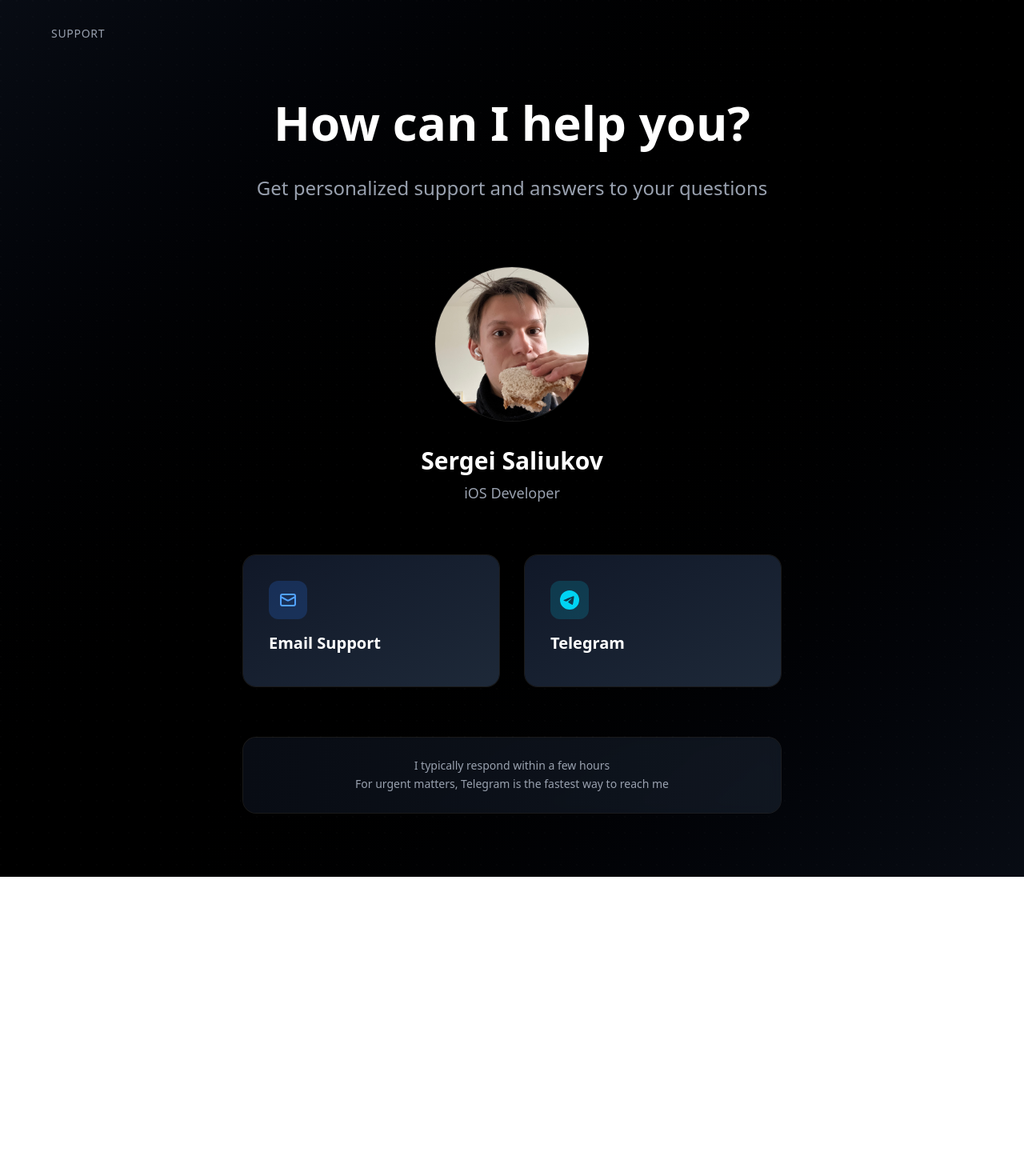
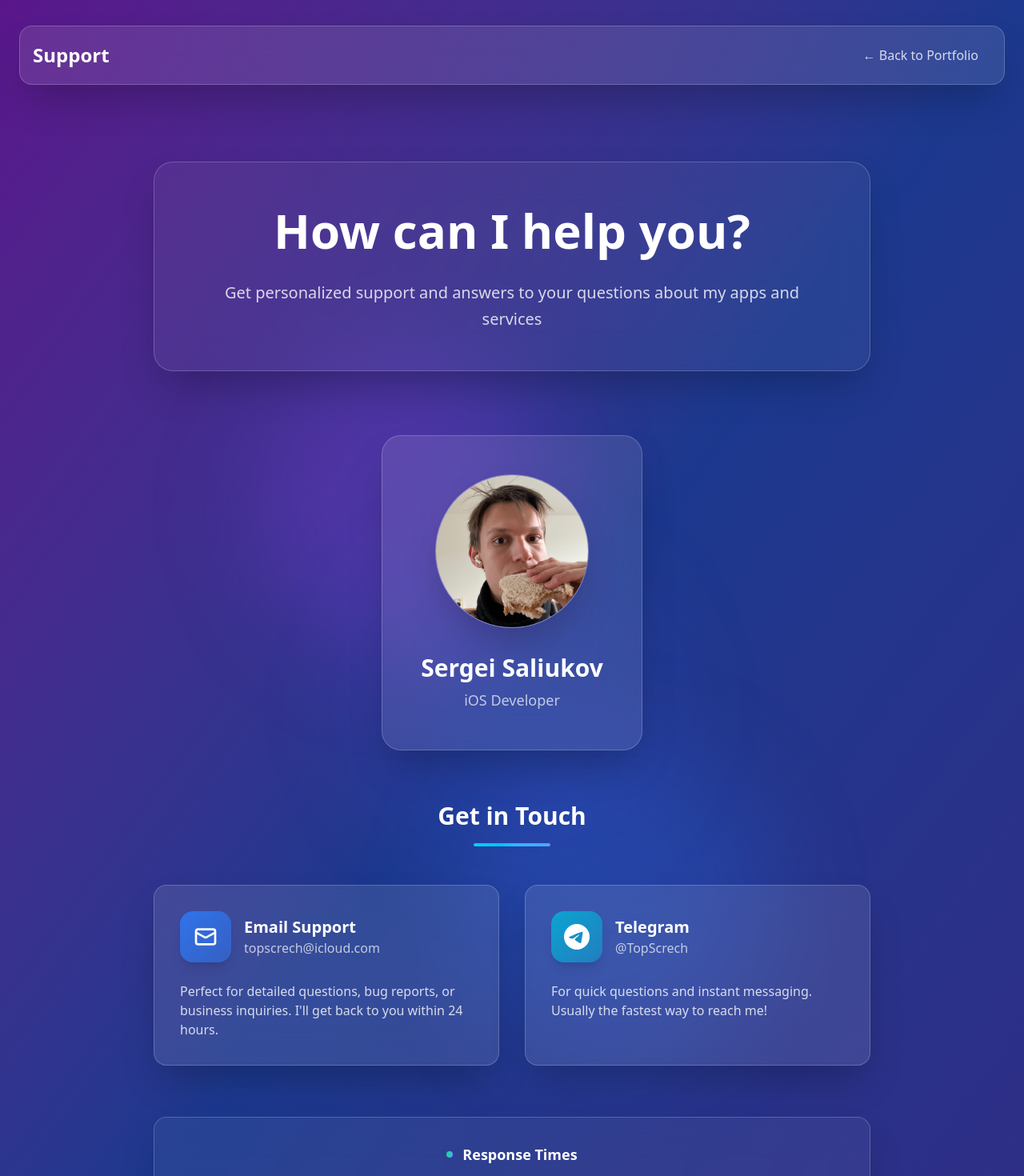
Before and after one commit to TopScrech/TopScrech-dev, a Nuxt app: page /app/support in a window 1280 px wide. Shown: the top 1470 px of the page at 80% size. Before the commit the page ends 1096 px from the top, so only its background shows below. Built offline with nearby package versions, Linux system fonts and the light colour scheme.

Commit message:
UI improvements

```diff
--- a/pages/app/support/index.vue
+++ b/pages/app/support/index.vue
@@ -1,101 +1,85 @@
 <template>
-  <div
-    class="min-h-screen bg-black text-white overflow-hidden relative"
-  >
-    <!-- Background gradient -->
-    <div
-      class="absolute inset-0 bg-gradient-to-br from-gray-900 via-black to-gray-900 opacity-50"
-    ></div>
-
-    <!-- Subtle grid pattern -->
-    <div
-      class="absolute inset-0 opacity-5"
-      style="
-        background-image: radial-gradient(
-          circle at 1px 1px,
-          rgba(255, 255, 255, 0.3) 1px,
-          transparent 0
-        );
-        background-size: 20px 20px;
-      "
-    ></div>
+  <div class="min-h-screen bg-gradient-to-br from-purple-900 via-blue-900 to-indigo-900 relative overflow-hidden">
+    <!-- Background decorative elements -->
+    <div class="absolute inset-0 overflow-hidden">
+      <div class="absolute top-1/4 left-1/4 w-96 h-96 bg-purple-500/20 rounded-full blur-3xl"></div>
+      <div class="absolute bottom-1/4 right-1/4 w-96 h-96 bg-blue-500/20 rounded-full blur-3xl"></div>
+      <div class="absolute top-1/2 left-1/2 transform -translate-x-1/2 -translate-y-1/2 w-96 h-96 bg-indigo-500/10 rounded-full blur-3xl"></div>
+    </div>
 
     <div class="relative z-10">
       <!-- Header -->
-      <header class="pt-8 pb-16 px-6 sm:px-8 lg:px-12">
-        <div class="max-w-6xl mx-auto">
-          <h1
-            class="text-sm font-medium text-gray-400 tracking-wider uppercase"
+      <header class="container mx-auto px-6 py-8">
+        <nav class="flex justify-between items-center backdrop-blur-xl bg-white/10 rounded-2xl p-4 border border-white/20 shadow-2xl">
+          <h1 class="text-2xl font-bold text-white">Support</h1>
+          <a
+            href="/"
+            class="text-white/80 hover:text-white transition-all duration-300 hover:backdrop-blur-sm hover:bg-white/10 px-4 py-2 rounded-lg"
           >
-            Support
-          </h1>
-        </div>
+            ← Back to Portfolio
+          </a>
+        </nav>
       </header>
 
       <!-- Main content -->
-      <main class="px-6 sm:px-8 lg:px-12 pb-20">
-        <div class="max-w-4xl mx-auto">
+      <main class="container mx-auto px-6 py-16">
         <!-- Hero section -->
-          <div class="text-center mb-20">
-              <h2
-                class="text-4xl sm:text-5xl lg:text-6xl font-bold text-white leading-tight mb-6"
-              >
+        <section class="text-center mb-20">
+          <div class="max-w-4xl mx-auto backdrop-blur-xl bg-white/5 rounded-3xl p-12 border border-white/20 shadow-2xl">
+            <h2 class="text-5xl md:text-6xl font-bold text-white mb-6 leading-tight">
               How can I help you?
             </h2>
-            <p
-              class="text-xl sm:text-2xl text-gray-400 max-w-3xl mx-auto leading-relaxed"
-            >
-              Get personalized support and answers to your questions
+            <p class="text-xl text-white/80 leading-relaxed">
+              Get personalized support and answers to your questions about my apps and services
             </p>
           </div>
+        </section>
 
         <!-- Profile section -->
-          <div
-            class="flex flex-col items-center justify-center mb-16 space-y-8"
-          >
+        <section class="flex flex-col items-center justify-center mb-16">
+          <div class="backdrop-blur-xl bg-white/10 rounded-3xl p-12 border border-white/20 shadow-2xl">
             <!-- Profile image -->
+            <div class="flex justify-center mb-8">
               <div class="relative group">
-              <div
-                class="w-32 h-32 sm:w-40 sm:h-40 lg:w-48 lg:h-48 rounded-full overflow-hidden ring-1 ring-white/10 backdrop-blur-sm"
-              >
+                <div class="w-32 h-32 sm:w-40 sm:h-40 lg:w-48 lg:h-48 rounded-full overflow-hidden backdrop-blur-sm bg-white/10 border border-white/20 shadow-2xl">
                   <img
                     src="/sergei.webp"
-                  alt="Profile"
+                    alt="Sergei Saliukov"
                     class="w-full h-full object-cover transition-transform duration-700 group-hover:scale-105"
                   />
+                </div>
               </div>
             </div>
 
             <!-- Name and title -->
             <div class="text-center space-y-2">
-              <h3
-                class="text-2xl sm:text-3xl font-semibold text-white"
-              >
+              <h3 class="text-2xl sm:text-3xl font-semibold text-white">
                 Sergei Saliukov
               </h3>
-              <p class="text-lg text-gray-400">iOS Developer</p>
+              <p class="text-lg text-white/70">iOS Developer</p>
             </div>
           </div>
+        </section>
 
         <!-- Contact options -->
-          <div class="max-w-2xl mx-auto">
-            <div
-              class="grid grid-cols-1 sm:grid-cols-2 gap-6 sm:gap-8"
-            >
+        <section class="max-w-4xl mx-auto">
+          <div class="text-center mb-12">
+            <h3 class="text-3xl font-bold text-white mb-4">
+              Get in Touch
+            </h3>
+            <div class="w-24 h-1 bg-gradient-to-r from-cyan-400 to-blue-400 mx-auto rounded-full"></div>
+          </div>
+
+          <div class="grid grid-cols-1 md:grid-cols-2 gap-8">
             <!-- Email contact -->
             <a
               href="mailto:topscrech@icloud.com"
-                class="group relative overflow-hidden rounded-2xl bg-gradient-to-br from-gray-900 to-gray-800 p-8 transition-all duration-300 hover:scale-105 hover:shadow-2xl hover:shadow-blue-500/20 ring-1 ring-white/10 hover:ring-blue-500/30"
+              class="group backdrop-blur-xl bg-white/10 rounded-2xl shadow-2xl hover:shadow-3xl hover:bg-white/15 transition-all duration-500 p-8 border border-white/20 hover:scale-105"
             >
-                <div
-                  class="absolute inset-0 bg-gradient-to-br from-blue-500/10 to-transparent opacity-0 group-hover:opacity-100 transition-opacity duration-300"
-                ></div>
-                <div class="relative z-10">
-                  <div
-                    class="w-12 h-12 rounded-xl bg-blue-500/20 flex items-center justify-center mb-4 group-hover:bg-blue-500/30 transition-colors duration-300"
-                  >
+              <div class="flex items-center mb-6">
+                <div class="w-16 h-16 rounded-2xl flex items-center justify-center mr-4 shadow-lg group-hover:scale-110 transition-transform duration-300 bg-gradient-to-br from-blue-500/80 to-blue-500/40">
                   <svg
-                      class="w-6 h-6 text-blue-400"
+                    class="w-8 h-8 text-white"
                     fill="none"
                     stroke="currentColor"
                     viewBox="0 0 24 24"
@@ -108,30 +92,30 @@
                     />
                   </svg>
                 </div>
-                  <h5
-                    class="text-xl font-semibold text-white mb-2 group-hover:text-blue-400 transition-colors duration-300"
-                  >
+                <div>
+                  <h4 class="text-xl font-semibold text-white group-hover:text-blue-400 transition-colors duration-300">
                     Email Support
-                  </h5>
+                  </h4>
+                  <p class="text-white/70">topscrech@icloud.com</p>
                 </div>
+              </div>
+              <p class="text-white/80">
+                Perfect for detailed questions, bug reports, or business inquiries.
+                I'll get back to you within 24 hours.
+              </p>
             </a>
 
             <!-- Telegram contact -->
             <a
-                href="https://t.me/topscrech"
+              href="https://t.me/TopScrech"
               target="_blank"
               rel="noopener noreferrer"
-                class="group relative overflow-hidden rounded-2xl bg-gradient-to-br from-gray-900 to-gray-800 p-8 transition-all duration-300 hover:scale-105 hover:shadow-2xl hover:shadow-cyan-500/20 ring-1 ring-white/10 hover:ring-cyan-500/30"
+              class="group backdrop-blur-xl bg-white/10 rounded-2xl shadow-2xl hover:shadow-3xl hover:bg-white/15 transition-all duration-500 p-8 border border-white/20 hover:scale-105"
             >
-                <div
-                  class="absolute inset-0 bg-gradient-to-br from-cyan-500/10 to-transparent opacity-0 group-hover:opacity-100 transition-opacity duration-300"
-                ></div>
-                <div class="relative z-10">
-                  <div
-                    class="w-12 h-12 rounded-xl bg-cyan-500/20 flex items-center justify-center mb-4 group-hover:bg-cyan-500/30 transition-colors duration-300"
-                  >
+              <div class="flex items-center mb-6">
+                <div class="w-16 h-16 rounded-2xl flex items-center justify-center mr-4 shadow-lg group-hover:scale-110 transition-transform duration-300 bg-gradient-to-br from-cyan-500/80 to-cyan-500/40">
                   <svg
-                      class="w-6 h-6 text-cyan-400"
+                    class="w-8 h-8 text-white"
                     fill="currentColor"
                     viewBox="0 0 24 24"
                   >
@@ -140,57 +124,72 @@
                     />
                   </svg>
                 </div>
-                  <h5
-                    class="text-xl font-semibold text-white mb-2 group-hover:text-cyan-400 transition-colors duration-300"
-                  >
+                <div>
+                  <h4 class="text-xl font-semibold text-white group-hover:text-cyan-400 transition-colors duration-300">
                     Telegram
-                  </h5>
+                  </h4>
+                  <p class="text-white/70">@TopScrech</p>
                 </div>
+              </div>
+              <p class="text-white/80">
+                For quick questions and instant messaging.
+                Usually the fastest way to reach me!
+              </p>
             </a>
-            </div>
           </div>
 
           <!-- Additional info -->
-          <div class="text-center mt-16 max-w-2xl mx-auto">
-            <div
-              class="p-6 rounded-2xl bg-gradient-to-r from-gray-900/50 to-gray-800/50 backdrop-blur-sm ring-1 ring-white/10"
-            >
-              <p class="text-gray-400 text-sm leading-relaxed">
-                I typically respond within a few hours
+          <div class="text-center mt-16">
+            <div class="backdrop-blur-xl bg-white/5 rounded-2xl p-8 border border-white/20 shadow-2xl">
+              <div class="flex items-center justify-center mb-4">
+                <div class="w-2 h-2 bg-gradient-to-r from-green-400 to-blue-400 rounded-full mr-3"></div>
+                <h4 class="text-lg font-semibold text-white">Response Times</h4>
+              </div>
+              <p class="text-white/80 leading-relaxed">
+                I typically respond within a few hours during business days.
                 <br>
-                For urgent matters, Telegram is the fastest way to reach me
+                For urgent matters, Telegram is the fastest way to reach me.
               </p>
             </div>
           </div>
+        </section>
+      </main>
+
+      <!-- Footer -->
+      <footer class="py-8">
+        <div class="container mx-auto px-6 text-center">
+          <div class="backdrop-blur-xl bg-white/5 rounded-2xl p-6 border border-white/20">
+            <p class="text-white/70">
+              &copy; {{ currentYear }} Sergei Saliukov. Here to help with your iOS development needs
+            </p>
           </div>
-      </main>
+        </div>
+      </footer>
     </div>
   </div>
 </template>
 
 <script setup>
-// You can add any reactive data or composables here if needed
+const currentYear = new Date().getFullYear();
+
 definePageMeta({
-  layout: false, // If you want to use a custom layout
+  layout: false,
 });
 
-// SEO
 useHead({
-  title: "Support",
+  title: "Support - Sergei Saliukov",
   meta: [
     {
       name: "description",
-      content: "Get personalized support and answers to your questions.",
+      content: "Get personalized support and answers to your questions about iOS development and my apps.",
     },
   ],
 });
 </script>
 
 <style scoped>
-/* Custom animations for enhanced visual appeal */
 @keyframes float {
-  0%,
-  100% {
+  0%, 100% {
     transform: translateY(0px);
   }
   50% {
--- a/pages/index.vue
+++ b/pages/index.vue
@@ -98,7 +98,7 @@
                 <div
                     v-for="app in apps"
                     :key="app.name"
-                    class="backdrop-blur-xl bg-white/10 rounded-2xl shadow-2xl hover:shadow-3xl hover:bg-white/15 transition-all duration-500 p-6 border border-white/20 group hover:scale-105"
+                    class="backdrop-blur-xl bg-white/10 rounded-2xl shadow-2xl hover:shadow-3xl hover:bg-white/15 transition-all duration-500 p-6 border border-white/20 group hover:scale-105 flex flex-col"
                 >
                     <div class="flex items-center mb-4">
                         <div
@@ -120,7 +120,7 @@
                             <p class="text-white/70">{{ app.category }}</p>
                         </div>
                     </div>
-                    <p class="text-white/80 mb-4">{{ app.description }}</p>
+                    <p class="text-white/80 mb-4 flex-grow">{{ app.description }}</p>
                     <div class="flex flex-wrap gap-2">
                         <span
                             v-for="tech in app.technologies"
@@ -153,7 +153,7 @@
                 <div
                     v-for="framework in customFrameworks"
                     :key="framework.name"
-                    class="backdrop-blur-xl bg-white/10 rounded-2xl shadow-2xl hover:shadow-3xl hover:bg-white/15 transition-all duration-500 p-6 border border-white/20 group hover:scale-105"
+                    class="backdrop-blur-xl bg-white/10 rounded-2xl shadow-2xl hover:shadow-3xl hover:bg-white/15 transition-all duration-500 p-6 border border-white/20 group hover:scale-105 flex flex-col"
                 >
                     <div class="flex items-center mb-4">
                         <div
@@ -173,7 +173,7 @@
                             </p>
                         </div>
                     </div>
-                    <p class="text-white/80 mb-4">
+                    <p class="text-white/80 mb-4 flex-grow">
                         {{ framework.description }}
                     </p>
                     <div class="flex flex-wrap gap-2">
```
Lines whose indentation alone changed are shown as unchanged.
